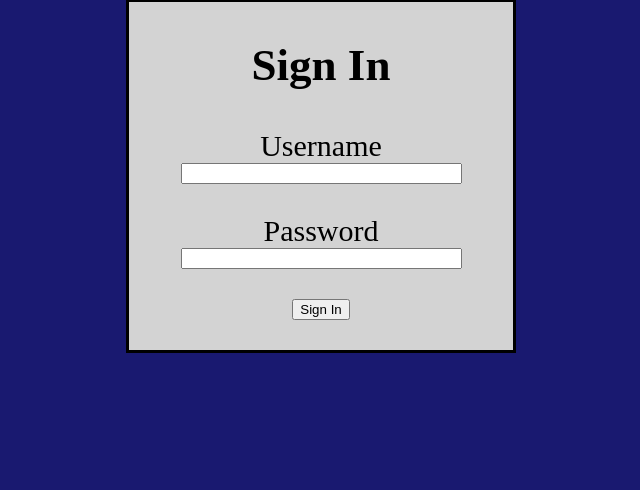
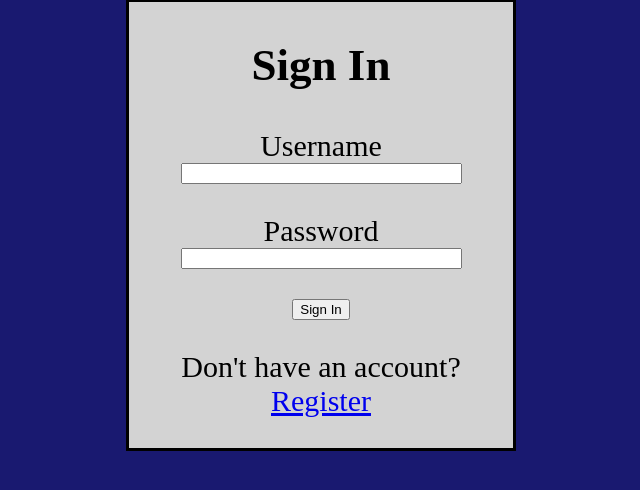
Before and after one commit to Brian1226/Priority-Queue, a Flask app: page / in a window 1280 px wide. Shown: the part 241-731 px from the top of the page, without its empty margins (322-962 px from the left). Run offline with Flask 2, Linux system fonts and the light colour scheme.

Commit message:
Add "Don't have an account?" to login

```diff
--- a/app/templates/login.html
+++ b/app/templates/login.html
@@ -1,6 +1,7 @@
 {% extends "base.html" %}
 
 {% block content %}
+
 <style>
     h1 {
         text-align: center;
@@ -18,9 +19,8 @@ div {
         top: 30%;
         position: absolute;
     }
+</style>
 
-
-</style>
 <h1> Priority Queue</h1>
 <div>
     <h2>Sign In</h2>
@@ -36,5 +36,7 @@ div {
         </p>
         <p> {{ form.submit() }} </p>
     </form>
+    <p>Don't have an account? <a href="{{ url_for('register') }}">Register</a></p>
 </div>
+
 {% endblock %}
```
Lines whose indentation alone changed are shown as unchanged.
